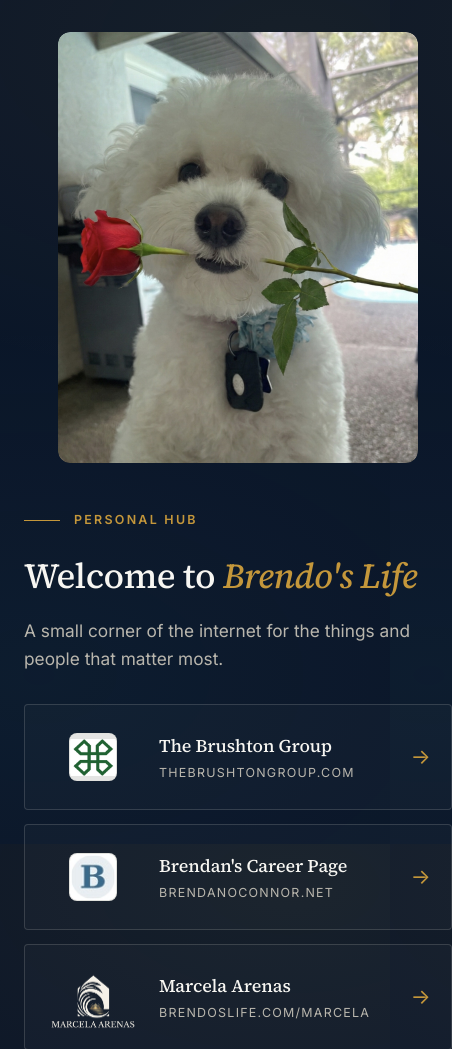
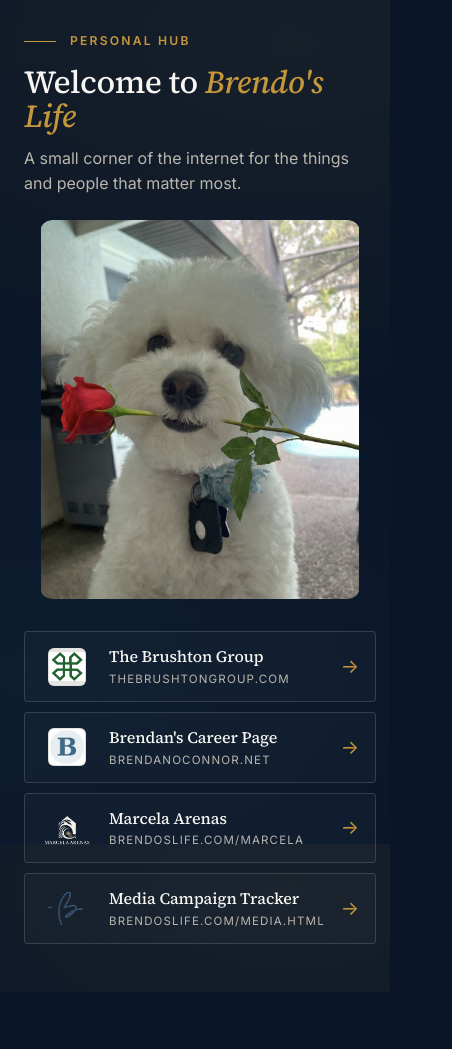
Before and after one commit to brendanterence-pandoc/brendoslife-site, a website: page public/index.html in a window 390 px wide. Shown: the top 1049 px of the page, 452 px wide, since content can reach past the window. After the commit the page ends 992 px from the top, so only its background shows below. Drawn offline with Linux system fonts and the light colour scheme.

Commit message:
Add files via upload

```diff
--- a/public/index.html
+++ b/public/index.html
@@ -35,16 +35,13 @@
   />
   <style>
     /*
-      Page-specific styles only. The site-wide header (.brendoslife-site-header)
+      Page-specific styles only. Shared site header (.brendoslife-site-header)
       is injected by the Worker — do NOT redefine it here.
     */
     :root {
       --bg-navy: #0a1628;
-      --bg-navy-2: #0d1a30;
       --accent-gold: #c4973b;
-      --accent-gold-dark: #a67d2e;
       --accent-steel: #3a6b8c;
-      --bg-cream: #f7f6f2;
       --border-light: rgba(212, 209, 202, 0.18);
       --text-primary: #f7f6f2;
       --text-muted: #b9b6ad;
@@ -60,7 +57,7 @@
       font-family: var(--font-body);
       background: var(--bg-navy);
       color: var(--text-primary);
-      line-height: 1.6;
+      line-height: 1.55;
       -webkit-font-smoothing: antialiased;
       background-image:
         radial-gradient(900px 500px at 75% 5%, rgba(196, 151, 59, 0.07), transparent 70%),
@@ -68,34 +65,42 @@
       min-height: 100vh;
     }
 
+    /*
+      Layout strategy:
+      - .welcome row spans full width at the top (h1 doesn't wrap on desktop)
+      - .content-grid below holds link cards (left) and photo (right)
+      - Everything tightened so all four cards fit above the fold on ~768px viewport heights
+    */
     .wrap {
-      max-width: 1280px;
+      max-width: 1240px;
       margin: 0 auto;
-      padding: 48px 40px 80px;
-      display: grid;
-      grid-template-columns: 1.05fr 1fr;
-      gap: 64px;
-      align-items: center;
+      padding: 32px 40px 48px;
+      display: flex;
+      flex-direction: column;
+      gap: 28px;
       min-height: calc(100vh - 64px);
+      justify-content: center;
     }
 
-    .content { max-width: 600px; }
+    .welcome {
+      max-width: 940px;
+    }
 
     .eyebrow {
       display: inline-flex;
       align-items: center;
       gap: 14px;
       font-family: var(--font-body);
-      font-size: 0.78rem;
+      font-size: 0.76rem;
       font-weight: 600;
       letter-spacing: 0.18em;
       text-transform: uppercase;
       color: var(--accent-gold);
-      margin-bottom: 28px;
+      margin-bottom: 14px;
     }
     .eyebrow::before {
       content: "";
-      width: 36px;
+      width: 32px;
       height: 1px;
       background: var(--accent-gold);
     }
@@ -103,11 +108,11 @@
     h1 {
       font-family: var(--font-heading);
       font-weight: 500;
-      font-size: clamp(2.6rem, 4.6vw, 4.2rem);
-      line-height: 1.05;
+      font-size: clamp(2.2rem, 4vw, 3.6rem);
+      line-height: 1.08;
       letter-spacing: -0.015em;
       color: var(--text-primary);
-      margin-bottom: 22px;
+      margin-bottom: 12px;
     }
     h1 em {
       font-style: italic;
@@ -116,23 +121,29 @@
     }
 
     .intro {
-      font-size: 1.08rem;
+      font-size: 1rem;
       color: var(--text-muted);
-      max-width: 52ch;
-      margin-bottom: 44px;
+      max-width: 60ch;
+    }
+
+    .content-grid {
+      display: grid;
+      grid-template-columns: 1.3fr 1fr;
+      gap: 48px;
+      align-items: center;
     }
 
     .links {
       display: flex;
       flex-direction: column;
-      gap: 14px;
+      gap: 10px;
     }
 
     .link-card {
       display: flex;
       align-items: center;
-      gap: 18px;
-      padding: 22px 26px;
+      gap: 16px;
+      padding: 14px 20px;
       background: rgba(255, 255, 255, 0.025);
       border: 1px solid var(--border-light);
       border-radius: 4px;
@@ -141,9 +152,9 @@
       transition: all 220ms cubic-bezier(0.4, 0, 0.2, 1);
     }
     .link-card-icon {
-      flex: 0 0 96px;
-      width: 96px;
-      height: 68px;
+      flex: 0 0 64px;
+      width: 64px;
+      height: 46px;
       display: flex;
       align-items: center;
       justify-content: center;
@@ -156,11 +167,11 @@
       display: block;
     }
     .link-card-icon--tile img {
-      width: 48px;
-      height: 48px;
+      width: 38px;
+      height: 38px;
       background: rgba(247, 246, 242, 0.92);
       border: 1px solid rgba(212, 209, 202, 0.25);
-      border-radius: 8px;
+      border-radius: 6px;
     }
     .link-card:hover {
       background: rgba(196, 151, 59, 0.06);
@@ -171,39 +182,38 @@
     .link-card-title {
       font-family: var(--font-heading);
       font-weight: 500;
-      font-size: 1.3rem;
+      font-size: 1.08rem;
       letter-spacing: -0.005em;
     }
     .link-card-host {
       font-family: var(--font-body);
-      font-size: 0.78rem;
+      font-size: 0.72rem;
       letter-spacing: 0.1em;
       text-transform: uppercase;
       color: var(--text-muted);
     }
     .link-card-arrow {
       font-family: var(--font-body);
-      font-size: 1.3rem;
+      font-size: 1.2rem;
       color: var(--accent-gold);
       transition: transform 220ms cubic-bezier(0.4, 0, 0.2, 1);
       line-height: 1;
     }
     .link-card:hover .link-card-arrow { transform: translateX(6px); }
 
-    /* Portrait: centered in the right column, larger, soft feathered vignette */
+    /* Portrait: centered in right column, soft feathered vignette */
     .portrait {
-      position: relative;
       display: flex;
       align-items: center;
       justify-content: center;
-      align-self: center;
-      justify-self: center;
     }
     .portrait img {
       display: block;
       width: 100%;
-      max-width: 420px;
+      max-width: 360px;
+      max-height: 64vh;
       height: auto;
+      object-fit: contain;
       filter: saturate(1.02);
       border-radius: 12px;
       box-shadow: 0 22px 56px rgba(0, 0, 0, 0.40);
@@ -215,32 +225,37 @@
 
     @media (max-width: 960px) {
       .wrap {
+        padding: 24px 24px 48px;
+        gap: 24px;
+        min-height: 0;
+        justify-content: flex-start;
+      }
+      .content-grid {
         grid-template-columns: 1fr;
-        gap: 40px;
-        padding: 32px 24px 64px;
-        min-height: 0;
+        gap: 32px;
       }
-      .content { max-width: 100%; order: 2; }
-      .portrait { order: 1; max-width: 360px; margin: 0 auto; }
-      .portrait img { max-width: 360px; }
-      h1 { font-size: clamp(2.2rem, 8vw, 3.2rem); }
-      .intro { margin-bottom: 32px; }
+      .portrait { order: -1; }
+      .portrait img { max-width: 320px; max-height: 45vh; }
+      h1 { font-size: clamp(2rem, 7vw, 2.8rem); }
     }
     @media (max-width: 480px) {
-      .link-card { padding: 18px 20px; }
-      .link-card-title { font-size: 1.12rem; }
+      .link-card { padding: 12px 16px; }
+      .link-card-title { font-size: 1rem; }
+      .link-card-icon { flex: 0 0 52px; width: 52px; height: 38px; }
     }
   </style>
 </head>
 <body>
   <main class="wrap">
-    <section class="content">
+    <header class="welcome">
       <div class="eyebrow">Personal Hub</div>
       <h1>Welcome to <em>Brendo's Life</em></h1>
       <p class="intro">
         A small corner of the internet for the things and people that matter most.
       </p>
+    </header>
 
+    <div class="content-grid">
       <nav class="links" aria-label="Primary links">
         <a class="link-card" href="https://thebrushtongroup.com" target="_blank" rel="noopener">
           <span class="link-card-icon link-card-icon--tile" aria-hidden="true">
@@ -286,11 +301,11 @@
           <span class="link-card-arrow" aria-hidden="true">&rarr;</span>
         </a>
       </nav>
-    </section>
 
-    <aside class="portrait" aria-label="Photograph">
-      <img src="/Betsy-with-Rose.jpg" alt="Betsy the dog holding a red rose" loading="eager" />
-    </aside>
+      <aside class="portrait" aria-label="Photograph">
+        <img src="/Betsy-with-Rose.jpg" alt="Betsy the dog holding a red rose" loading="eager" />
+      </aside>
+    </div>
   </main>
 </body>
 </html>
```
Also changed, not shown: public/media.html (+21 -30 lines).
